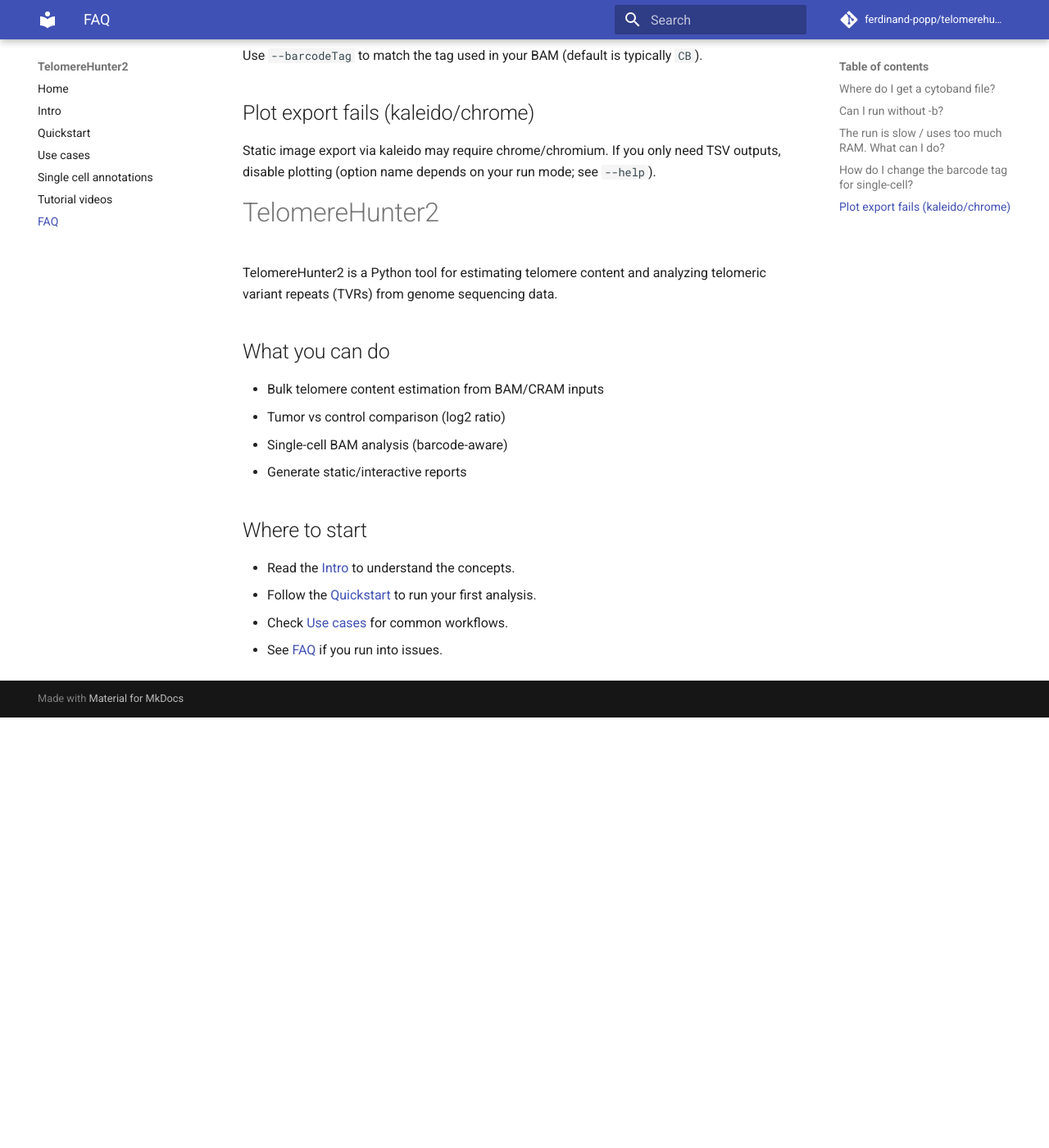
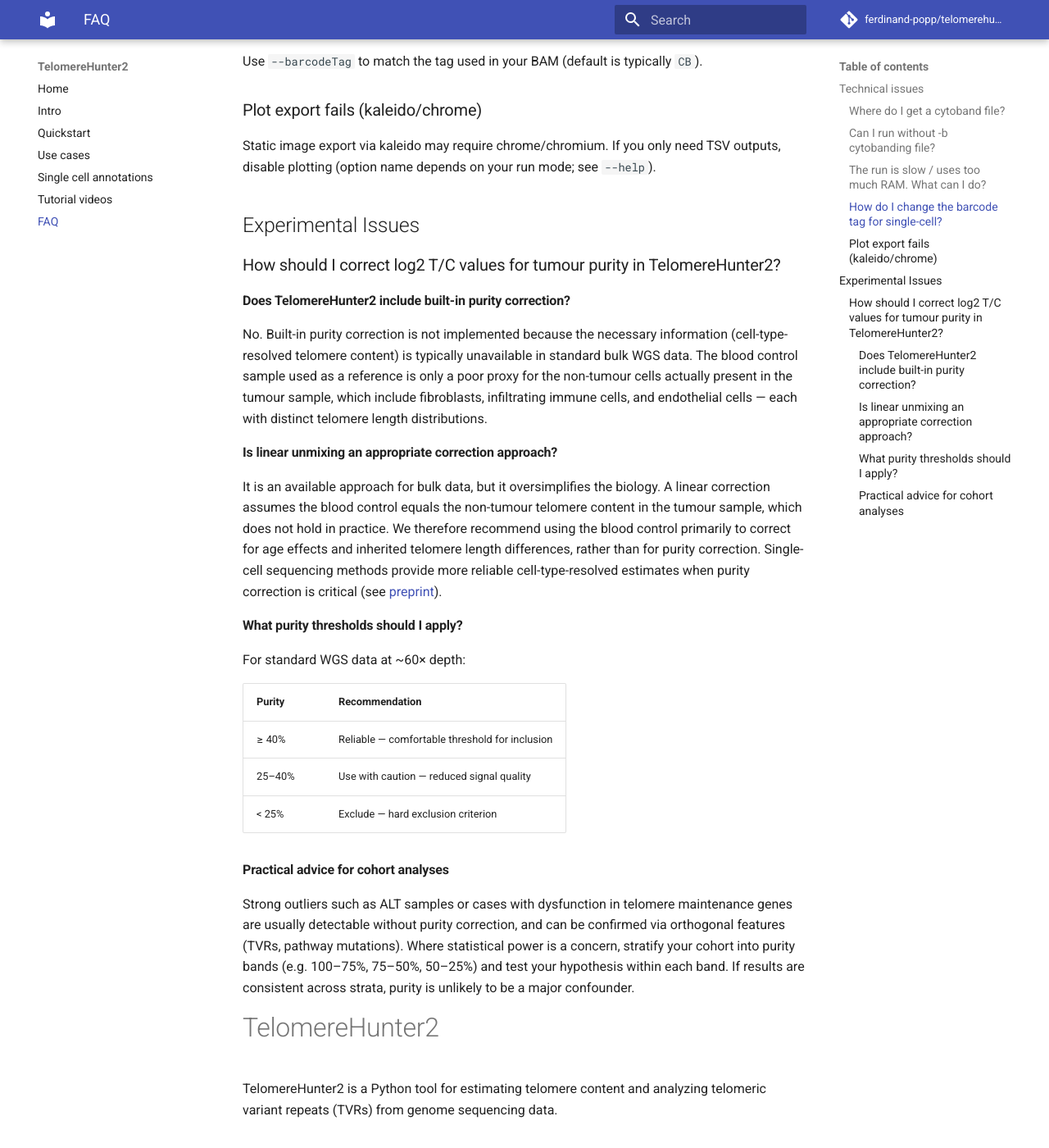
Before and after one commit to ferdinand-popp/telomerehunter2, an MkDocs documentation site: the page built from docs/faq.md, in a window 1280 px wide and 1400 px high, scrolled down 644 px. Shown: the whole window at 82% size. Built offline with MkDocs 1.6.1 and Material for MkDocs 9.7.7, drawn with Linux system fonts in a browser that asks for light colours; comment, search, counter and statistics services are not loaded; before the commit the page ends 1519 px from its top, so only the background shows below that; some of the changed text lies outside the part shown.

Commit message:
feat: expand FAQ section with technical and experimental issues

```diff
--- a/docs/faq.md
+++ b/docs/faq.md
@@ -1,26 +1,55 @@
 # FAQ
 
-## Where do I get a cytoband file?
+## Technical issues
+
+### Where do I get a cytoband file?
 
 TelomereHunter2 ships cytoband files under `telomerehunter2/cytoband_files/`. Use the one matching your reference build (e.g. hg19 vs GRCh38) when available.
 
-## Can I run without `-b`?
+### Can I run without `-b` cytobanding file?
 
-Yes. The tool can run without a cytoband file, but subtelomeric/junction classification may be reduced.
+Yes. The tool can run without a cytoband file, but subtelomeric/junction classification may be reduced as we can discern between reads in the different regions.
 
-## The run is slow / uses too much RAM. What can I do?
+### The run is slow / uses too much RAM. What can I do?
 
 - Reduce cores via `-c` (if available in your version)
 - Use `--fast_mode` for a quick overview
 - Ensure input BAM/CRAM is indexed and stored on fast storage
 
-## How do I change the barcode tag for single-cell?
+### How do I change the barcode tag for single-cell?
 
 Use `--barcodeTag` to match the tag used in your BAM (default is typically `CB`).
 
-## Plot export fails (kaleido/chrome)
+### Plot export fails (kaleido/chrome)
 
 Static image export via kaleido may require chrome/chromium. If you only need TSV outputs, disable plotting (option name depends on your run mode; see `--help`).
+
+## Experimental Issues
+
+### How should I correct log2 T/C values for tumour purity in TelomereHunter2?
+
+#### Does TelomereHunter2 include built-in purity correction?
+
+No. Built-in purity correction is not implemented because the necessary information (cell-type-resolved telomere content) is typically unavailable in standard bulk WGS data. The blood control sample used as a reference is only a poor proxy for the non-tumour cells actually present in the tumour sample, which include fibroblasts, infiltrating immune cells, and endothelial cells — each with distinct telomere length distributions.
+
+#### Is linear unmixing an appropriate correction approach?
+
+It is an available approach for bulk data, but it oversimplifies the biology. A linear correction assumes the blood control equals the non-tumour telomere content in the tumour sample, which does not hold in practice. We therefore recommend using the blood control primarily to correct for age effects and inherited telomere length differences, rather than for purity correction. Single-cell sequencing methods provide more reliable cell-type-resolved estimates when purity correction is critical (see [preprint](https://www.biorxiv.org/content/10.1101/2024.08.28.609339v2.full)).
+
+#### What purity thresholds should I apply?
+
+For standard WGS data at ~60× depth:
+
+| Purity | Recommendation |
+|--------|---------------|
+| ≥ 40% | Reliable — comfortable threshold for inclusion |
+| 25–40% | Use with caution — reduced signal quality |
+| < 25% | Exclude — hard exclusion criterion |
+
+#### Practical advice for cohort analyses
+
+Strong outliers such as ALT samples or cases with dysfunction in telomere maintenance genes are usually detectable without purity correction, and can be confirmed via orthogonal features (TVRs, pathway mutations). Where statistical power is a concern, stratify your cohort into purity bands (e.g. 100–75%, 75–50%, 50–25%) and test your hypothesis within each band. If results are consistent across strata, purity is unlikely to be a major confounder.
+
 # TelomereHunter2
 
 TelomereHunter2 is a Python tool for estimating telomere content and analyzing telomeric variant repeats (TVRs) from genome sequencing data.
```
